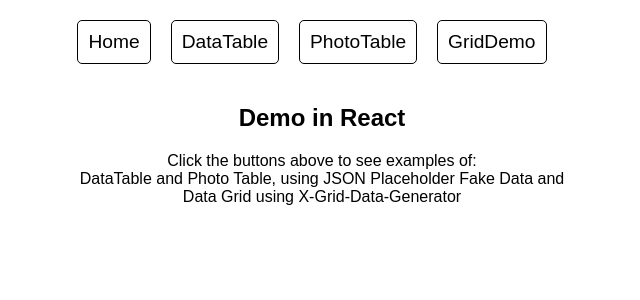
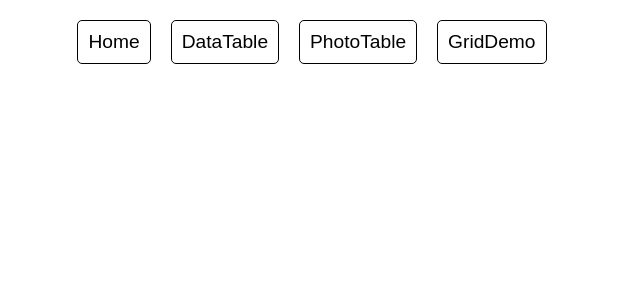
Before and after one commit to netmagik/datagrid, a React (Create React App) app: page / in a window 1280 px wide. Shown: the top 300 px of the page, without its empty margins (318-958 px from the left). Built offline with nearby package versions, Linux system fonts and the light colour scheme.

Commit message:
Change link for GH-Pages

```diff
--- a/src/App.js
+++ b/src/App.js
@@ -12,10 +12,10 @@ export default function App() {
     <Router>
     <Nav />
       <Routes>
-        <Route path="/" element={<Home />} />
-        <Route path="/datatable" element={<DataTable/>} />
-        <Route path="/phototable" element={<PhotoTable/>} />
-        <Route path="/griddemo" element={<GridDemo/>} />
+        <Route path="/datagrid" element={<Home />} />
+        <Route path="/datagrid/datatable" element={<DataTable/>} />
+        <Route path="/datagrid/phototable" element={<PhotoTable/>} />
+        <Route path="/datagrid/griddemo" element={<GridDemo/>} />
       </Routes>
       </Router>
       </div>
```
